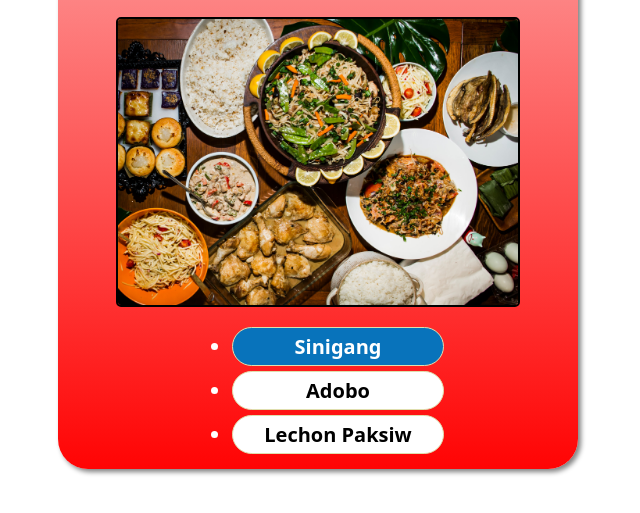
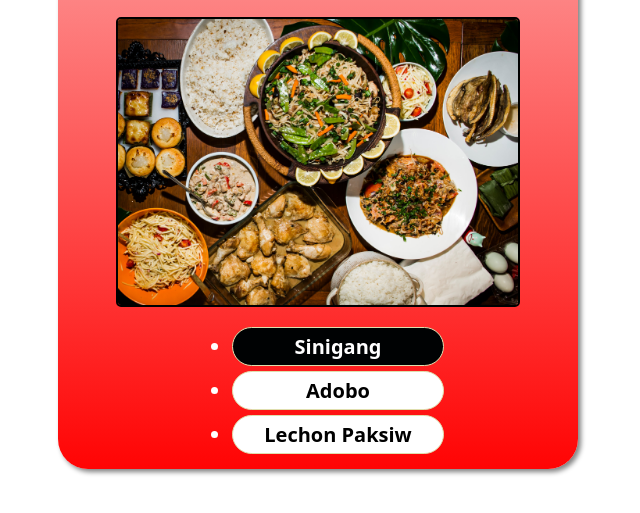
Before and after one commit to Eryannn/git-try, a plain HTML site: page index.html in a window 1280 px wide. In both pictures the pointer is over the item "Sinigang". Shown: the part 107-620 px from the top of the page, without its empty margins (322-962 px from the left). Drawn offline with Linux system fonts and the light colour scheme.

Commit message:
change color li hover

```diff
--- a/style.css
+++ b/style.css
@@ -39,7 +39,7 @@ li {
     font-weight: bold;
 }
 li:hover {
-    background-color: rgb(8, 115, 187);
+    background-color: rgb(0, 2, 3);
 }
 a {
     text-decoration: none;
```
